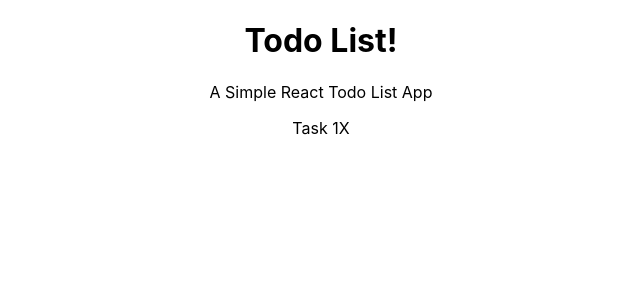
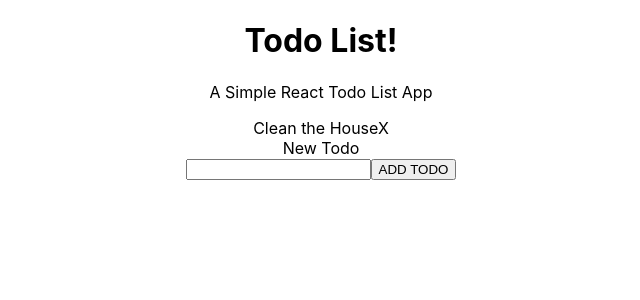
Before and after one commit to NightmanCZ90/Modern-React-Bootcamp, a React (Create React App) app in the folder 12_Forms/forms-react/: page / in a window 1280 px wide. Shown: the top 300 px of the page, without its empty margins (319-959 px from the left). Built offline with nearby package versions, Linux system fonts and the light colour scheme.

Commit message:
adding and removing todos is functioning

```diff
--- a/12_Forms/forms-react/src/NewTodoForm.js
+++ b/12_Forms/forms-react/src/NewTodoForm.js
@@ -1,12 +1,39 @@
 import React, { Component } from 'react'
+import uuid from 'uuid/dist/v4'
 
 class NewTodoForm extends Component {
+  constructor(props) {
+    super(props);
+    this.state = {
+      task: ''
+    }
+    this.handleChange = this.handleChange.bind(this);
+    this.handleSubmit = this.handleSubmit.bind(this);
+  }
+  handleSubmit(evt) {
+    evt.preventDefault();
+    const newTodo = {...this.state, id: uuid()};
+    this.props.createTodo(newTodo);
+    this.setState({
+      task: ''
+    })
+  }
+  handleChange(evt) {
+    this.setState({
+      [evt.target.name]: evt.target.value
+    })
+  }
   render() {
     return(
-      <form>
+      <form onSubmit={this.handleSubmit}>
         <label>New Todo</label>
         <div>
-          <input />
+          <input
+            name='task'
+            type='text'
+            value={this.state.task}
+            onChange={this.handleChange}
+          />
           <button>ADD TODO</button>
         </div>
       </form>
--- a/12_Forms/forms-react/src/Todo.js
+++ b/12_Forms/forms-react/src/Todo.js
@@ -4,8 +4,8 @@ class Todo extends Component {
   render() {
     return(
       <div>
-        <span>Task 1</span>
-        <span>X</span>
+        <span>{this.props.task}</span>
+        <span onClick={this.props.remove}>X</span>
       </div>
     )
   }
--- a/12_Forms/forms-react/src/TodoList.js
+++ b/12_Forms/forms-react/src/TodoList.js
@@ -1,5 +1,6 @@
 import React, { Component } from 'react'
 import Todo from './Todo'
+import NewTodoForm from './NewTodoForm';
 
 class TodoList extends Component {
   constructor(props) {
@@ -7,6 +8,17 @@ class TodoList extends Component {
     this.state = {
       todos: [{task: 'Clean the House', isDone: false}]
     }
+    this.createTodo = this.createTodo.bind(this);
+  }
+  remove(id) {
+    this.setState(state => ({
+      todos: this.state.todos.filter(todo => todo.id !== id)
+    }))
+  }
+  createTodo(todo) {
+    this.setState(state => ({
+      todos: [...this.state.todos, todo]
+    }))
   }
   render() {
     const todos = this.state.todos.map(todo => (
@@ -14,6 +26,7 @@ class TodoList extends Component {
         key={todo.id}
         id={todo.id}
         task={todo.task}
+        remove={() => this.remove(todo.id)}
       />
     ))
     return(
@@ -21,7 +34,7 @@ class TodoList extends Component {
         <h1>Todo List!</h1>
         <p>A Simple React Todo List App</p>
         {todos}
-
+        <NewTodoForm createTodo={this.createTodo} />
       </div>
     )
   }
```
